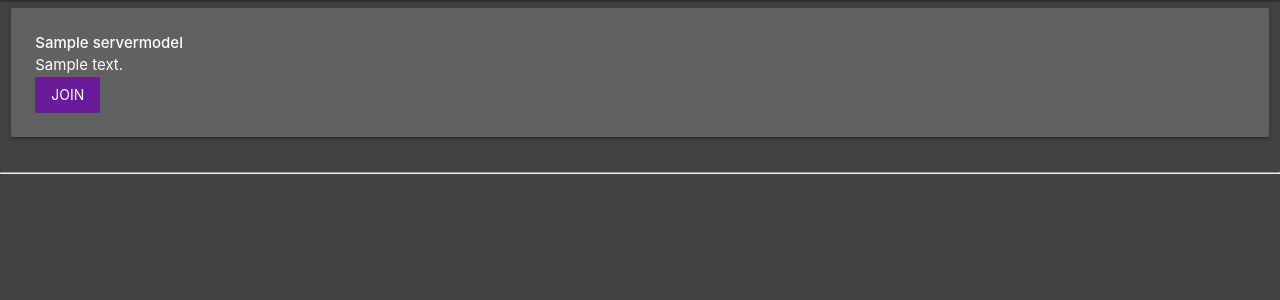
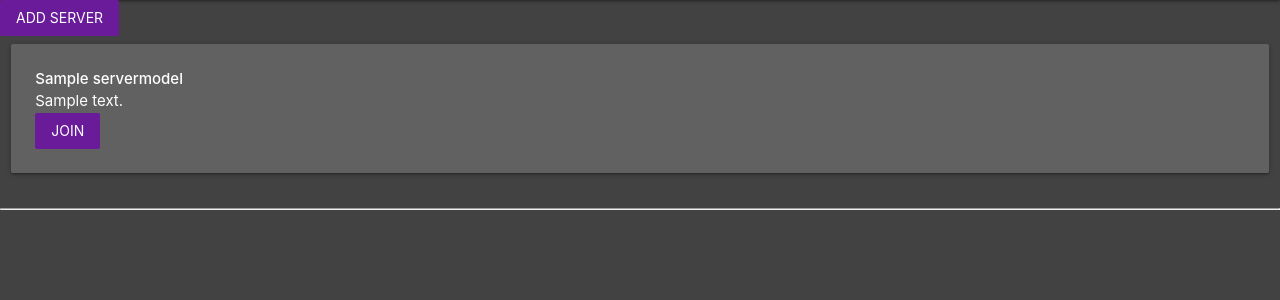
Before and after one commit to Lioncat2002/Discord-Server-List, a Django app: page / in a window 1280 px wide. Shown: the part 64-364 px from the top of the page. Run offline with Django 4.2, Linux system fonts and the light colour scheme; tables that the repository leaves empty hold one stand-in row (values such as "Sample post").

Commit message:
Update home.html

```diff
--- a/baseapp/templates/baseapp/home.html
+++ b/baseapp/templates/baseapp/home.html
@@ -1,6 +1,7 @@
 {% extends 'main.html' %}
 
 {% block contents %}
+<button class="btn-flat waves-effect waves-light purple darken-3 white-text">Add Server</button>
 {% for guild in guilds %}
 
     <div class="row">
```
